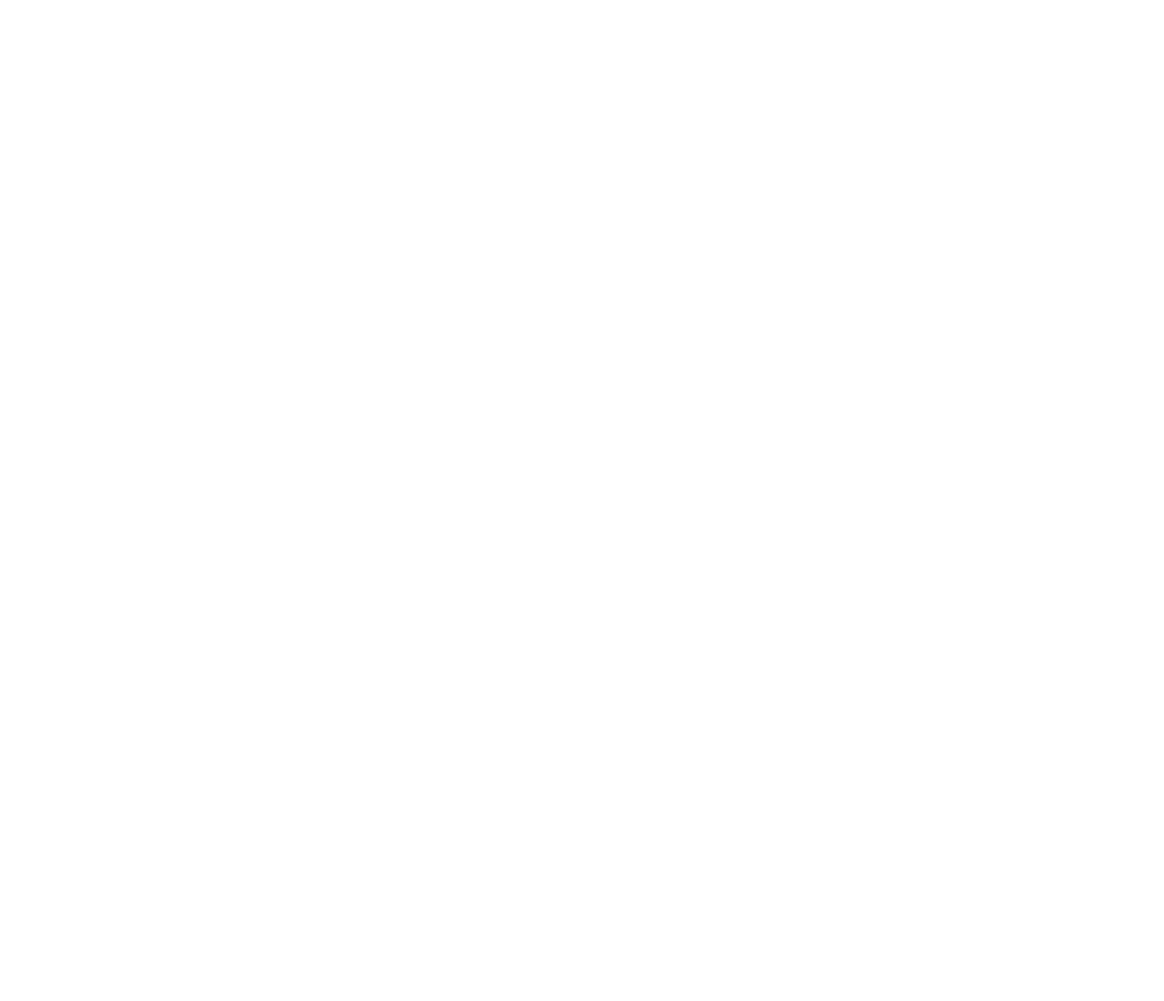
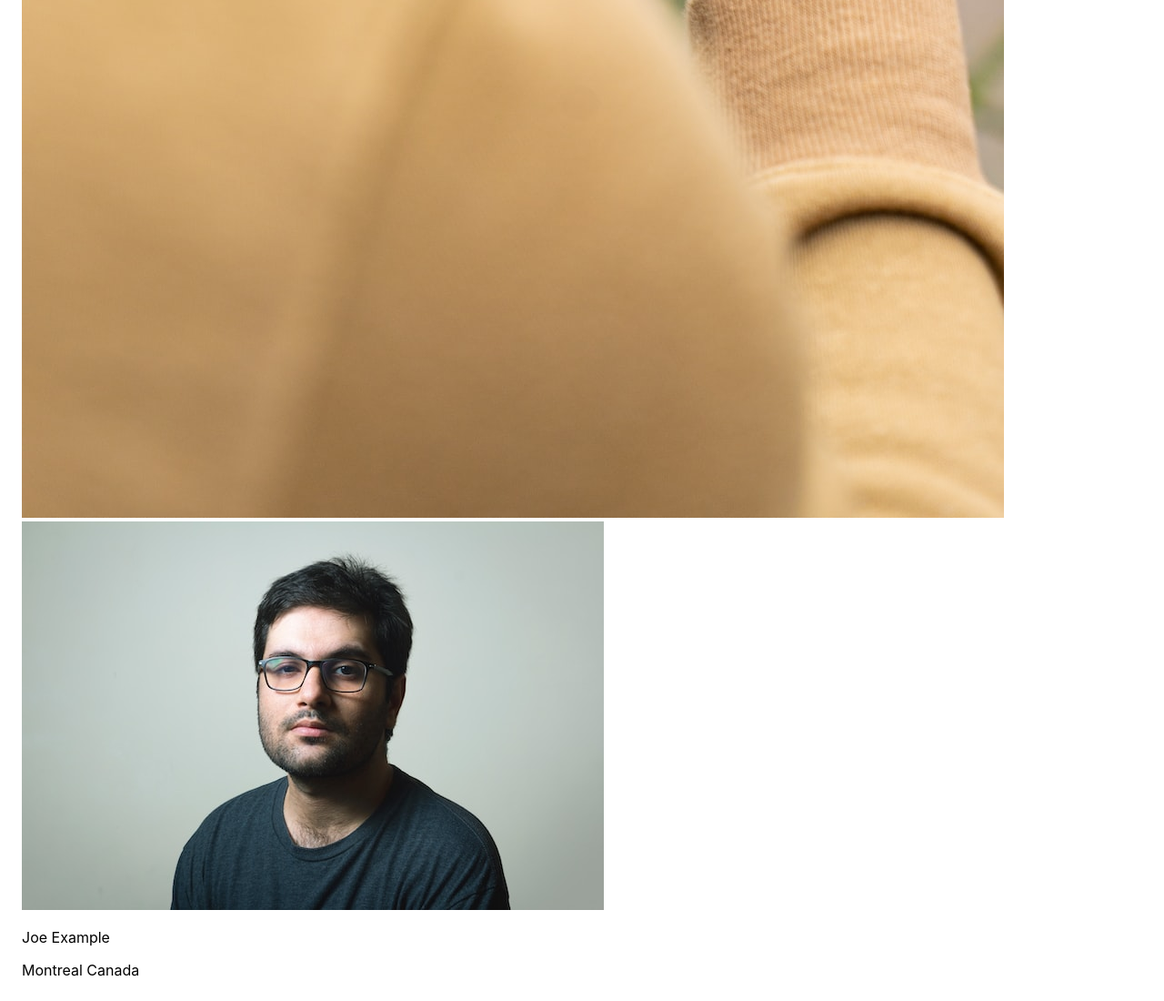
Before and after one commit to VktYe/photolabs, a React (Vite) app in the folder frontend/: page / in a window 1280 px wide. Shown: the part 1376-2476 px from the top of the page at 91% size. Before the commit the page ends 800 px from the top, so only its background shows below. Built offline with nearby package versions, Linux system fonts and the light colour scheme; the HTML template or start-up script is replaced by a standard one.

Commit message:
Build a component using sample data. Refactor component to pass sample data vua props.

```diff
--- a/frontend/src/App.jsx
+++ b/frontend/src/App.jsx
@@ -1,11 +1,28 @@
 import PhotoListItem from './components/PhotoListItem';
 import './App.scss';
+
+const sampleDataForPhotoListItem = {
+  id: 1,
+  location: {
+    city: "Montreal",
+    country: "Canada",
+  },
+  urls: {
+    full: "/Image-1-Full.jpeg",
+    regular: "/Image-1-Regular.jpeg",
+  },
+  user: {
+    username: "exampleuser",
+    name: "Joe Example",
+    profile: "/profile-1.jpg",
+  },
+};
 
 // Note: Rendering a single component to build components in isolation
 const App = () => {
   return (
     <div className="App">
-      <PhotoListItem/>
+      <PhotoListItem data={sampleDataForPhotoListItem}/>
     </div>
   );
 };
--- a/frontend/src/components/PhotoListItem.jsx
+++ b/frontend/src/components/PhotoListItem.jsx
@@ -1,24 +1,24 @@
+import { Fragment } from "react";
 import "../styles/PhotoListItem.scss";
 
-const sampleDataForPhotoListItem = {
-  id: 1,
-  location: {
-    city: "Montreal",
-    country: "Canada",
-  },
-  urls: {
-    full: "/Image-1-Full.jpeg",
-    regular: "/Image-1-Regular.jpeg",
-  },
-  user: {
-    username: "exampleuser",
-    name: "Joe Example",
-    profile: "/profile-1.jpg",
-  },
-};
 
-const PhotoListItem = () => {
+
+const PhotoListItem = (props) => {
+  const {id, urls, user, location} = props.data;
+  console.log("PhotoListItem is loaded")
   /* Insert React */
+  return (
+    <Fragment key={id}>
+      <div >
+        <img src={urls.regular}></img>
+      </div>
+      <div>
+        <img src={user.profile}></img>
+        <p>{user.name}</p>
+        <p>{location.city} {location.country}</p>
+        </div>
+    </Fragment>
+  )
 };
 
 export default PhotoListItem;
```
